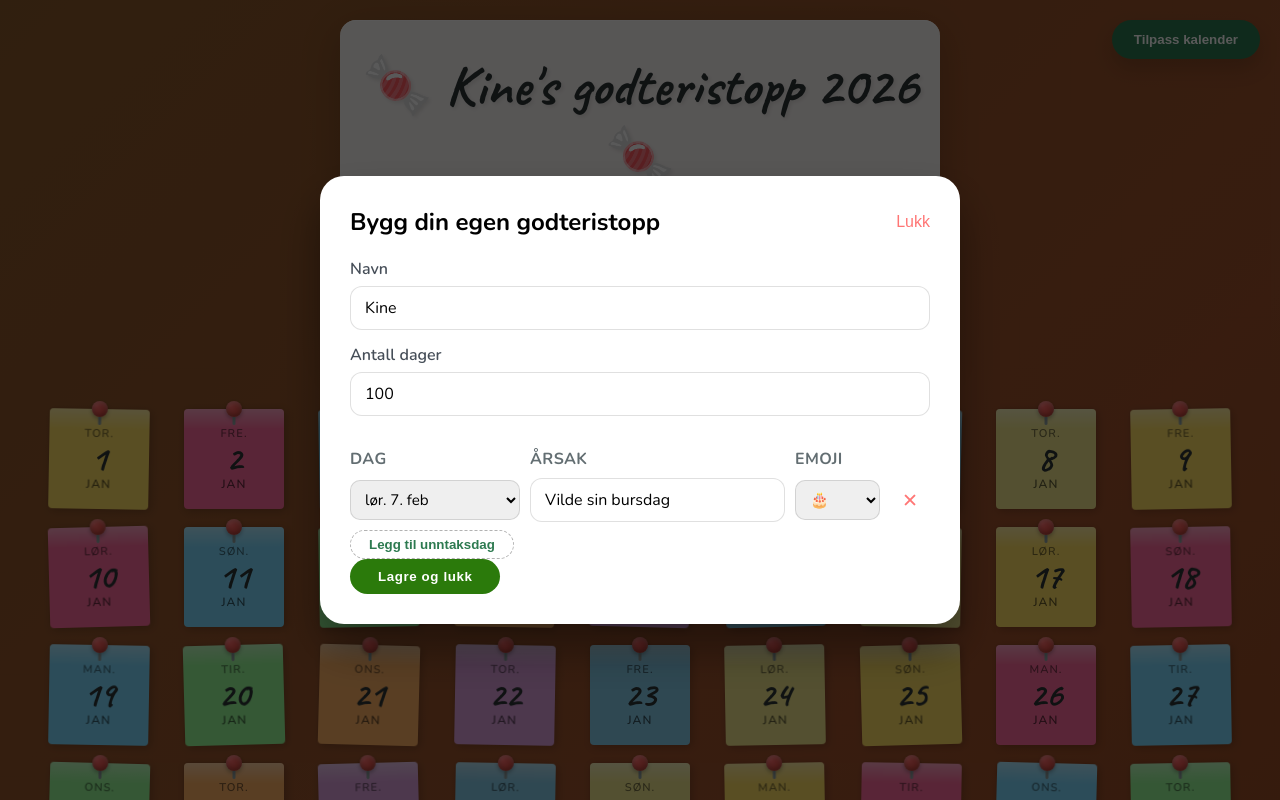
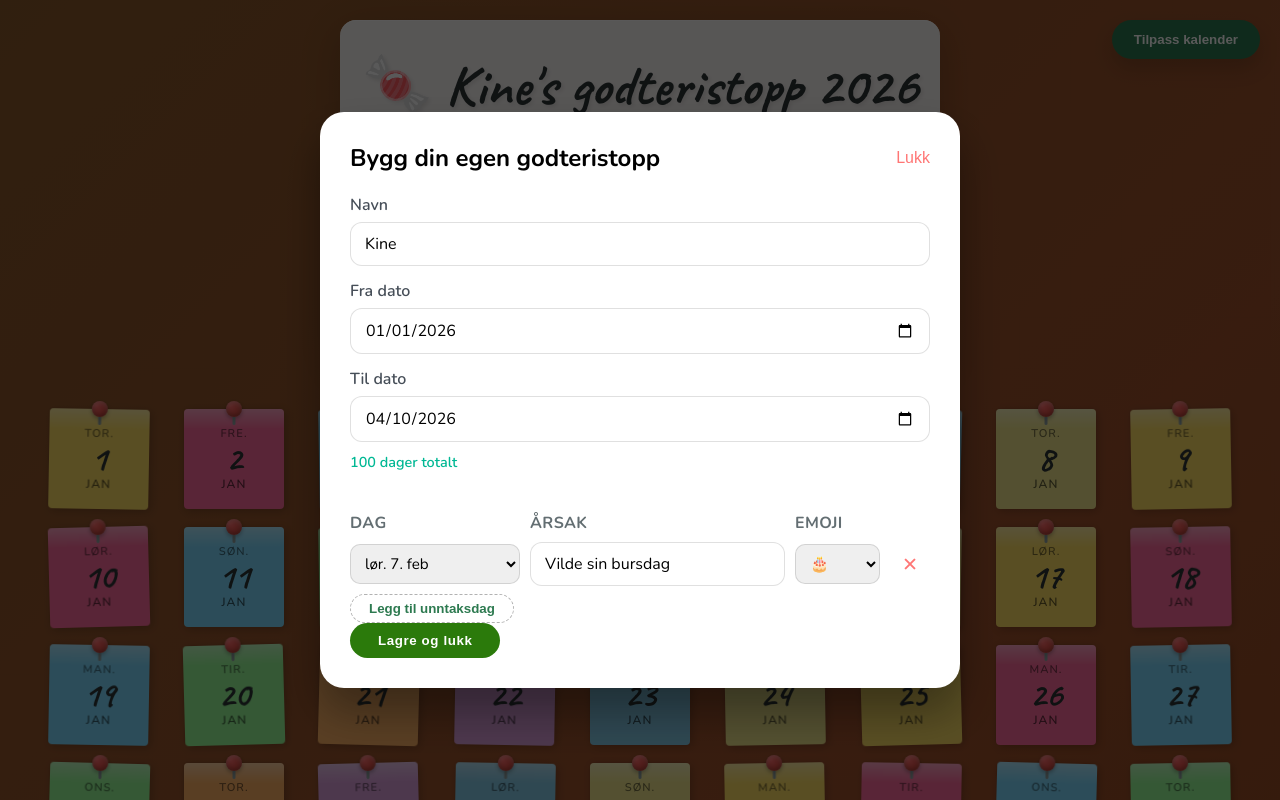
Before and after one commit to elisabethmedlien/godteristopp, a React (Create React App) app: page / in a window 1280 px wide. Shown: the top 800 px of the page. Built offline with nearby package versions, Linux system fonts and the light colour scheme.

Commit message:
choose start and end date instead of amount of days

```diff
--- a/src/App.css
+++ b/src/App.css
@@ -438,6 +438,13 @@
   margin-top: -8px;
 }
 
+.date-info {
+  font-size: 0.9rem;
+  color: #00b894;
+  font-weight: 600;
+  margin: -4px 0 8px;
+}
+
 .skip-rows {
   margin-top: 18px;
   display: flex;
--- a/src/App.tsx
+++ b/src/App.tsx
@@ -1,4 +1,4 @@
-import React, { useMemo, useState, useEffect } from "react";
+import React, { useEffect, useMemo, useState } from "react";
 import "./App.css";
 import Calendar, { SkipDay, generateDates } from "./Calendar/Calendar";
 
@@ -7,7 +7,8 @@ const routes = [
     path: "/elisabeth",
     props: {
       name: "Elisabeth",
-      totalGoalDays: 90,
+      startDate: "2026-01-01",
+      endDate: "2026-04-01",
       predefinedSkipDays: [],
     },
   },
@@ -15,7 +16,8 @@ const routes = [
     path: "/kine",
     props: {
       name: "Kine",
-      totalGoalDays: 100,
+      startDate: "2026-01-01",
+      endDate: "2026-04-10",
       predefinedSkipDays: [
         { date: "2026-02-07", reason: "Vilde sin bursdag", emoji: "🎂" },
       ],
@@ -27,6 +29,30 @@ const normalizedPath = () =>
   window.location.pathname.replace(/\/+$/, "") || "/";
 
 const ROOT_CONFIG_KEY = "godteristopp-builder";
+const MS_PER_DAY = 24 * 60 * 60 * 1000;
+
+const parseISODate = (value: string) => new Date(`${value}T00:00:00+00:00`);
+const formatISODate = (date: Date) => date.toISOString().split("T")[0];
+const addDaysToDate = (value: string, days: number) =>
+  formatISODate(new Date(parseISODate(value).getTime() + days * MS_PER_DAY));
+
+const dateDifferenceInclusive = (from: string, to: string) => {
+  const start = parseISODate(from).getTime();
+  const end = parseISODate(to).getTime();
+  if (isNaN(start) || isNaN(end)) return 1;
+  const diff = Math.floor((end - start) / MS_PER_DAY) + 1;
+  return diff > 0 ? diff : 1;
+};
+
+const DEFAULT_START_DATE = "2026-01-01";
+const DEFAULT_END_DATE = addDaysToDate(DEFAULT_START_DATE, 99);
+
+interface BuilderConfig {
+  name: string;
+  startDate: string;
+  endDate: string;
+  skipDays: SkipDay[];
+}
 
 const parseSkipDays = (input: string): SkipDay[] => {
   return input
@@ -44,16 +70,11 @@ const parseSkipDays = (input: string): SkipDay[] => {
 
 const emojiOptions = ["🎂", "🎉", "✨", "💪", "😍", "🍏"];
 
-interface BuilderConfig {
-  name: string;
-  goalDays: number;
-  skipDays: SkipDay[];
-}
-
 function RootCalendar() {
   const defaultConfig: BuilderConfig = {
     name: "Kine",
-    goalDays: 100,
+    startDate: DEFAULT_START_DATE,
+    endDate: DEFAULT_END_DATE,
     skipDays: parseSkipDays("2026-02-07|Vilde sin bursdag|🎂"),
   };
 
@@ -62,15 +83,13 @@ function RootCalendar() {
     if (!raw) return null;
     try {
       const parsed = JSON.parse(raw);
-      if (Array.isArray(parsed.skipDays)) {
-        return parsed;
-      }
-      if (parsed.skipInput) {
-        return {
-          name: parsed.name || defaultConfig.name,
-          goalDays: parsed.goalDays || defaultConfig.goalDays,
-          skipDays: parseSkipDays(parsed.skipInput),
-        };
+      if (
+        parsed &&
+        Array.isArray(parsed.skipDays) &&
+        parsed.startDate &&
+        parsed.endDate
+      ) {
+        return parsed as BuilderConfig;
       }
     } catch {
       return null;
@@ -90,16 +109,23 @@ function RootCalendar() {
     localStorage.setItem(ROOT_CONFIG_KEY, JSON.stringify(config));
   }, [config]);
 
-  const totalNotes = draft.goalDays + draft.skipDays.length + 2;
-  const dateOptions = useMemo(() => generateDates(totalNotes), [totalNotes]);
+  // Calculate total days from draft dates for dropdown options
+  const draftTotalDays = dateDifferenceInclusive(
+    draft.startDate,
+    draft.endDate
+  );
+  const dateOptions = useMemo(
+    () => generateDates(draftTotalDays, draft.startDate),
+    [draftTotalDays, draft.startDate]
+  );
 
   const handleDraftChange = (
-    field: "name" | "goalDays" | "skipDays",
-    value: string | number | SkipDay[]
+    field: keyof BuilderConfig,
+    value: string | SkipDay[]
   ) => {
-    setDraft((prev: BuilderConfig) => ({
+    setDraft((prev) => ({
       ...prev,
-      [field]: value as any,
+      [field]: value,
     }));
   };
 
@@ -132,9 +158,19 @@ function RootCalendar() {
   const usedDates = new Set(draft.skipDays.map((day) => day.date));
 
   const handleSave = () => {
-    setConfig(draft);
+    // Filter out skip days that are outside the new date range
+    const validSkipDays = draft.skipDays.filter(
+      (skip) => skip.date >= draft.startDate && skip.date <= draft.endDate
+    );
+    setConfig({ ...draft, skipDays: validSkipDays });
     setShowBuilder(false);
   };
+
+  // Calculate total days for calendar from config
+  const configTotalDays = dateDifferenceInclusive(
+    config.startDate,
+    config.endDate
+  );
 
   return (
     <div className="app">
@@ -150,7 +186,8 @@ function RootCalendar() {
 
       <Calendar
         name={config.name}
-        totalGoalDays={config.goalDays}
+        startDate={config.startDate}
+        totalDays={configTotalDays}
         predefinedSkipDays={config.skipDays}
       />
 
@@ -175,16 +212,26 @@ function RootCalendar() {
               />
             </label>
             <label>
-              Antall dager
+              Fra dato
               <input
-                type="number"
-                min={1}
-                value={draft.goalDays}
+                type="date"
+                value={draft.startDate}
                 onChange={(event) =>
-                  handleDraftChange("goalDays", Number(event.target.value) || 1)
+                  handleDraftChange("startDate", event.target.value)
                 }
               />
             </label>
+            <label>
+              Til dato
+              <input
+                type="date"
+                value={draft.endDate}
+                onChange={(event) =>
+                  handleDraftChange("endDate", event.target.value)
+                }
+              />
+            </label>
+            <p className="date-info">{draftTotalDays} dager totalt</p>
             <section className="skip-rows">
               <div className="skip-row-header">
                 <span>Dag</span>
@@ -271,10 +318,16 @@ function App() {
     return <RootCalendar />;
   }
 
+  const totalDays = dateDifferenceInclusive(
+    route.props.startDate,
+    route.props.endDate
+  );
+
   return (
     <Calendar
       name={route.props.name}
-      totalGoalDays={route.props.totalGoalDays}
+      startDate={route.props.startDate}
+      totalDays={totalDays}
       predefinedSkipDays={route.props.predefinedSkipDays}
     />
   );
--- a/src/Calendar/Calendar.tsx
+++ b/src/Calendar/Calendar.tsx
@@ -7,21 +7,21 @@ export interface SkipDay {
   emoji: string;
 }
 
+const parseISODate = (value: string) => new Date(`${value}T00:00:00+00:00`);
+
 const formatLongDate = (dateStr: string) =>
   new Date(dateStr).toLocaleDateString("no-NO", {
     day: "numeric",
     month: "long",
   });
 
-// Generate dates from Jan 1 to Mar 31, 2026
-export const generateDates = (totalNotes: number) => {
+export const generateDates = (totalDays: number, startDate = "2026-01-01") => {
   const dates = [];
-  const startDate = new Date(2026, 0, 1); // January 1, 2026
+  const base = parseISODate(startDate);
 
-  for (let i = 0; i < totalNotes; i++) {
-    const date = new Date(startDate);
-    date.setDate(startDate.getDate() + i);
-    // Format date as YYYY-MM-DD without timezone issues
+  for (let i = 0; i < totalDays; i++) {
+    const date = new Date(base);
+    date.setDate(base.getDate() + i);
     const year = date.getFullYear();
     const month = String(date.getMonth() + 1).padStart(2, "0");
     const day = String(date.getDate()).padStart(2, "0");
@@ -56,11 +56,13 @@ const skipDayMap = (predefinedSkipDays: SkipDay[]) =>
 
 function Calendar({
   name,
-  totalGoalDays,
+  startDate,
+  totalDays,
   predefinedSkipDays,
 }: {
   name: string;
-  totalGoalDays: number;
+  startDate: string;
+  totalDays: number;
   predefinedSkipDays: SkipDay[];
 }) {
   const [flippedNotes, setFlippedNotes] = useState<Set<number>>(() => {
@@ -68,8 +70,7 @@ function Calendar({
     return saved ? new Set(JSON.parse(saved)) : new Set();
   });
 
-  const totalNotes = totalGoalDays + predefinedSkipDays.length;
-  const dates = generateDates(totalNotes);
+  const dates = generateDates(totalDays, startDate);
 
   // Save to localStorage whenever state changes
   useEffect(() => {
@@ -102,16 +103,19 @@ function Calendar({
 
   // Calculate progress excluding skip days
   const totalSkipDays = predefinedSkipDays.length;
-  const effectiveDays = totalGoalDays;
+  const effectiveDays = Math.max(totalDays - totalSkipDays, 0);
   const progress =
     effectiveDays > 0 ? (flippedNotes.size / effectiveDays) * 100 : 0;
 
   const getColor = (id: number) => noteColors[id % noteColors.length];
 
-  const rangeLabel = `${formatLongDate(dates[0].fullDate)} → ${formatLongDate(
-    dates[dates.length - 1].fullDate
-  )}`;
-  const goalCompleted = flippedNotes.size >= totalGoalDays;
+  const rangeLabel =
+    dates.length > 0
+      ? `${formatLongDate(dates[0].fullDate)} → ${formatLongDate(
+          dates[dates.length - 1].fullDate
+        )}`
+      : "";
+  const goalCompleted = flippedNotes.size >= effectiveDays && effectiveDays > 0;
   const [showCelebration, setShowCelebration] = useState(false);
 
   useEffect(() => {
@@ -143,7 +147,7 @@ function Calendar({
         )}
         {goalCompleted && (
           <p className="celebration-banner">
-            Gratulerer! Du har fullført alle {totalGoalDays} dager 🎉
+            Gratulerer! Du har fullført alle {effectiveDays} dager 🎉
           </p>
         )}
       </header>
@@ -204,7 +208,7 @@ function Calendar({
       >
         <div className="celebration-card">
           <h2>Gratulerer, {name}!</h2>
-          <p>Du har fullført alle {totalGoalDays} dager! 🎉</p>
+          <p>Du har fullført alle {effectiveDays} dager! 🎉</p>
           <button
             onClick={() => setShowCelebration(false)}
             className="celebration-button"
```
